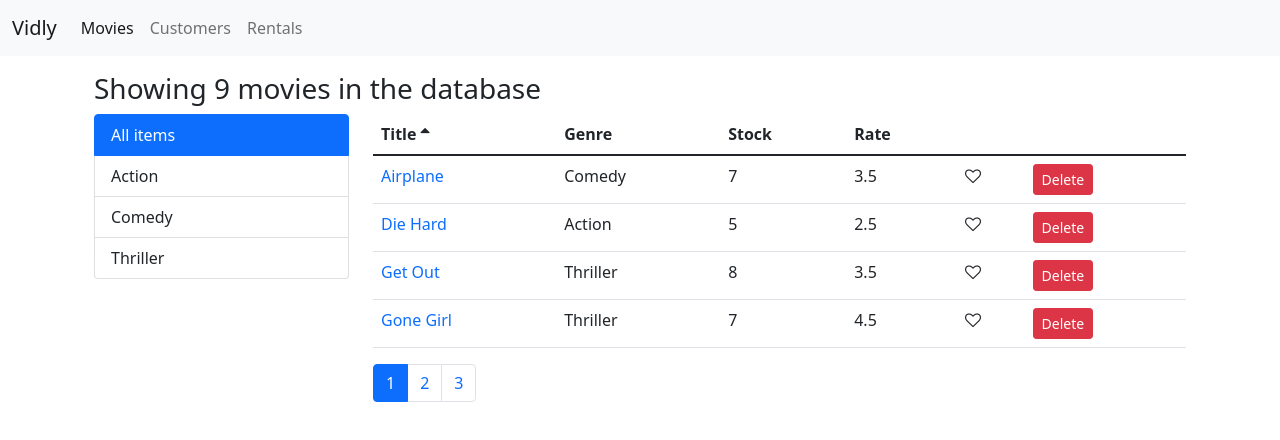
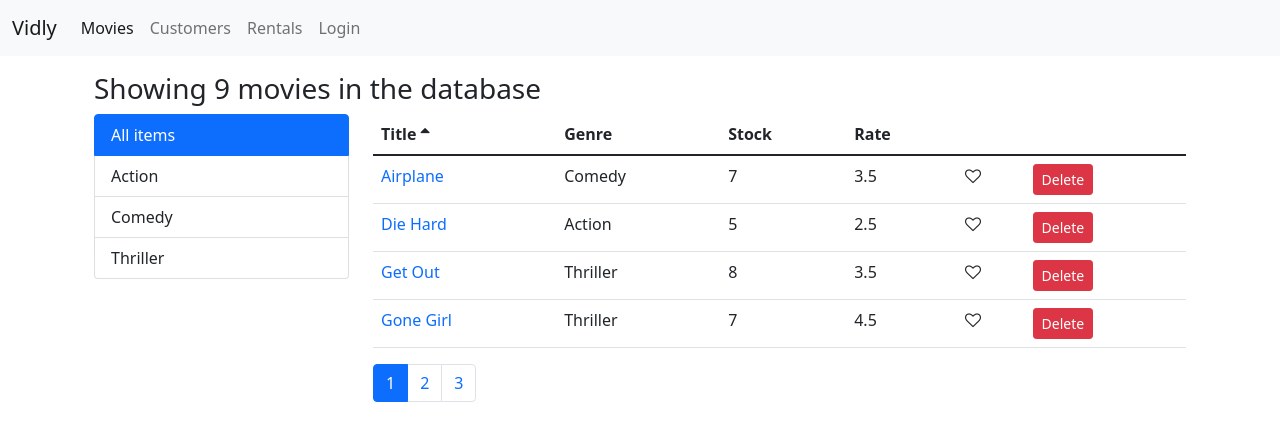
Before and after one commit to wilbertopachecob/react-vidly-app, a React (Create React App) app: page /movies in a window 1280 px wide. Shown: the top 440 px of the page. Built offline with nearby package versions, Linux system fonts and the light colour scheme.

Commit message:
added llink for login

```diff
--- a/src/components/navbar.jsx
+++ b/src/components/navbar.jsx
@@ -30,6 +30,9 @@ function Navbar() {
             <NavLink className="nav-link" to="/rentals">
               Rentals
             </NavLink>
+            <NavLink className="nav-link float-end" to="/login">
+              Login
+            </NavLink>
           </div>
         </div>
       </div>
```
